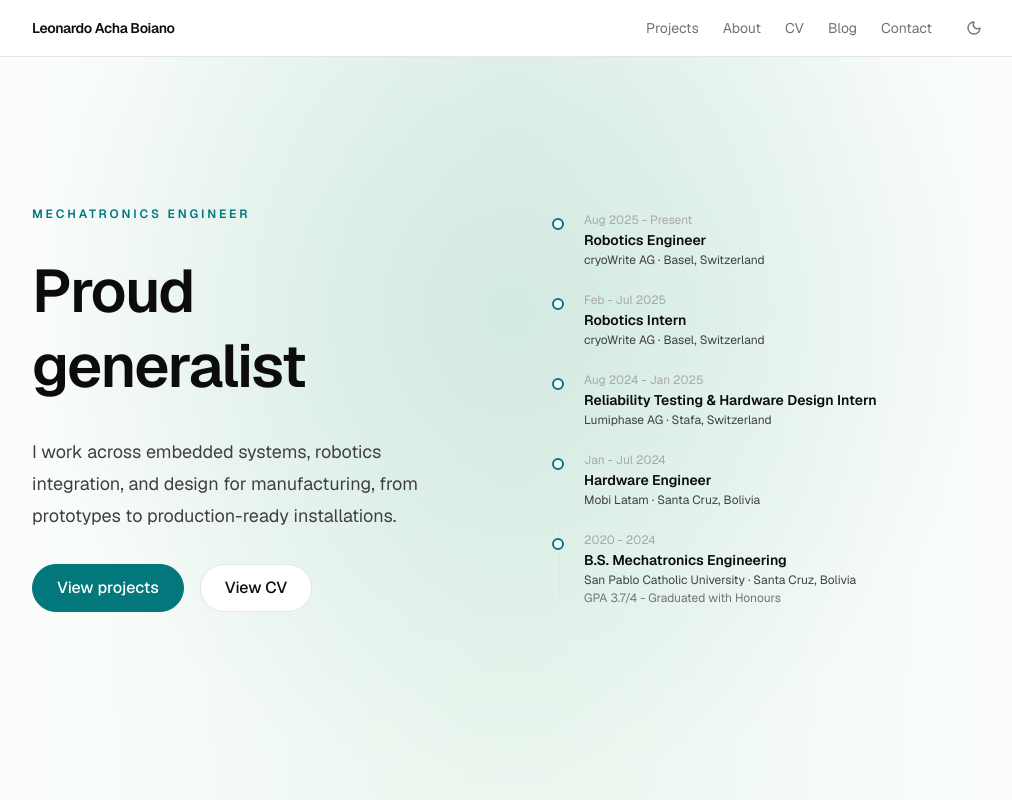
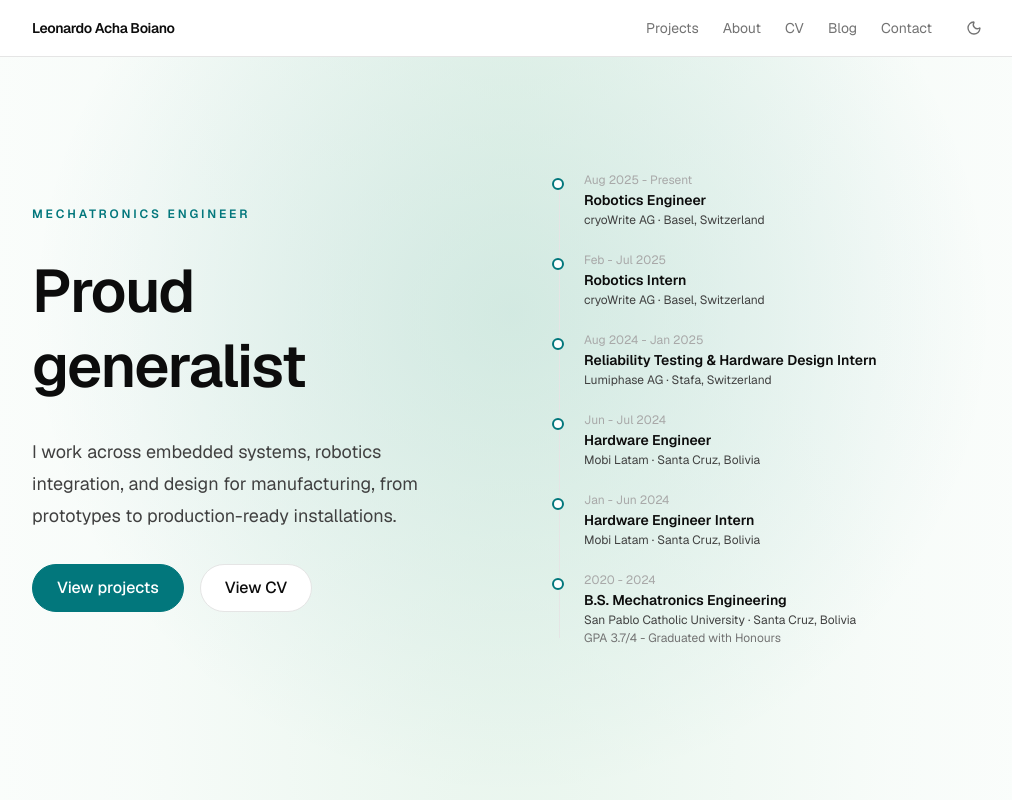
Before and after one commit to leonardoAB1/leonardoachaboiano.com, a Next.js app: page / in a window 1280 px wide. Shown: the top 800 px of the page, without its empty margins (128-1140 px from the left). Built offline with nearby package versions, Linux system fonts and the light colour scheme.

Commit message:
fix: split mobi latam into intern then engineer roles per CV

```diff
--- a/src/components/home/Hero.tsx
+++ b/src/components/home/Hero.tsx
@@ -37,8 +37,14 @@ const entries: TimelineEntry[] = [
     location: "Stafa, Switzerland",
   },
   {
-    date: "Jan - Jul 2024",
+    date: "Jun - Jul 2024",
     role: "Hardware Engineer",
+    org: "Mobi Latam",
+    location: "Santa Cruz, Bolivia",
+  },
+  {
+    date: "Jan - Jun 2024",
+    role: "Hardware Engineer Intern",
     org: "Mobi Latam",
     location: "Santa Cruz, Bolivia",
   },
--- a/src/components/home/Timeline.tsx
+++ b/src/components/home/Timeline.tsx
@@ -32,8 +32,14 @@ const entries: TimelineEntry[] = [
     location: "Stafa, Switzerland",
   },
   {
-    date: "Jan - Jul 2024",
+    date: "Jun - Jul 2024",
     role: "Hardware Engineer",
+    org: "Mobi Latam",
+    location: "Santa Cruz, Bolivia",
+  },
+  {
+    date: "Jan - Jun 2024",
+    role: "Hardware Engineer Intern",
     org: "Mobi Latam",
     location: "Santa Cruz, Bolivia",
   },
```
